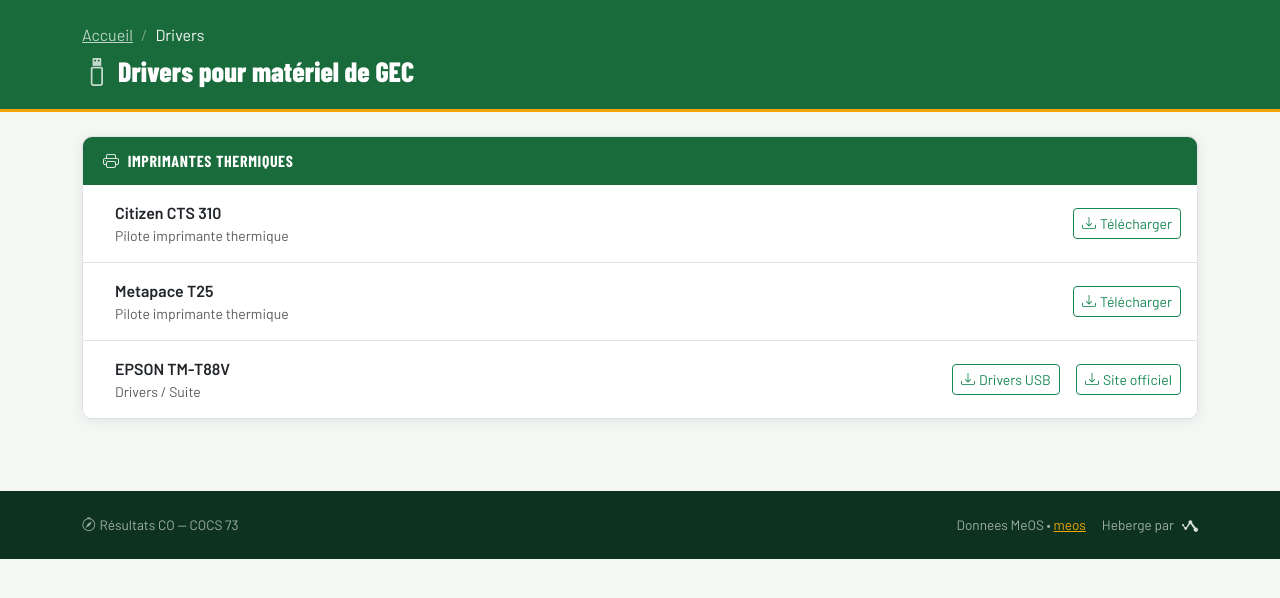
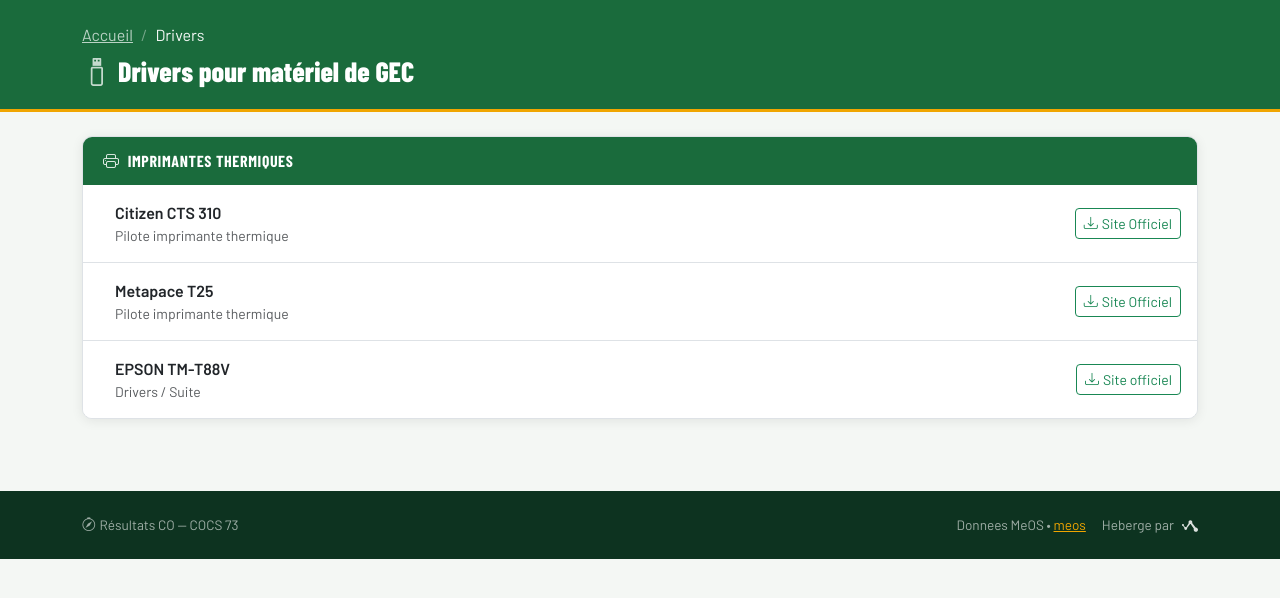
Before and after one commit to Jolatomme/MeOSDjango, a Django app: page /drivers/ in a window 1280 px wide. Shown: the part 66-664 px from the top of the page. Run offline with Django 5.2, Linux system fonts and the light colour scheme; parts of the project's set-up code (start-up, migrations or seed data) failed here and were passed over; some libraries are stand-ins or nearby versions.

Commit message:
updated drivers page with links to POS manufacturer

```diff
--- a/results/templates/results/drivers.html
+++ b/results/templates/results/drivers.html
@@ -28,9 +28,9 @@
         <div class="fw-bold">Citizen CTS 310</div>
         <div class="small text-muted">Pilote imprimante thermique</div>
       </div>
-      <a href="https://jolatomme.helioho.st/Ressources_GEC/Drivers/citizencts310_pilote.zip"
+      <a href="https://www.citizen-systems.com/en/support/drivers-and-tools"
          rel="noopener" class="btn btn-sm btn-outline-success">
-        <i class="bi bi-download me-1"></i>Télécharger
+        <i class="bi bi-download me-1"></i>Site Officiel
       </a>
     </li>
     <li class="list-group-item d-flex align-items-center gap-3 py-3">
@@ -39,9 +39,9 @@
         <div class="fw-bold">Metapace T25</div>
         <div class="small text-muted">Pilote imprimante thermique</div>
       </div>
-      <a href="https://jolatomme.helioho.st/Ressources_GEC/Drivers/metapace-t-25-cd-v1.0.zip"
+      <a href="https://www.metapace.com/en/metapace/downloads?tech_support_product_category%5B365%5D=365&tech_support_product=852"
          rel="noopener" class="btn btn-sm btn-outline-success">
-        <i class="bi bi-download me-1"></i>Télécharger
+        <i class="bi bi-download me-1"></i>Site Officiel
       </a>
     </li>
     <li class="list-group-item d-flex align-items-center gap-3 py-3">
@@ -50,10 +50,6 @@
         <div class="fw-bold">EPSON TM-T88V</div>
         <div class="small text-muted">Drivers / Suite </div>
       </div>
-      <a href="https://jolatomme.helioho.st/Ressources_GEC/Drivers/TMUSB800d.zip"
-         rel="noopener" class="btn btn-sm btn-outline-success">
-        <i class="bi bi-download me-1"></i>Drivers USB
-      </a>
       <a href="https://support.epson.net/setupnavi/?LG2=FR&OSC=ARD&PINF=swlist&MKN=TM-T88V"
          rel="noopener" class="btn btn-sm btn-outline-success">
         <i class="bi bi-download me-1"></i>Site officiel
```
